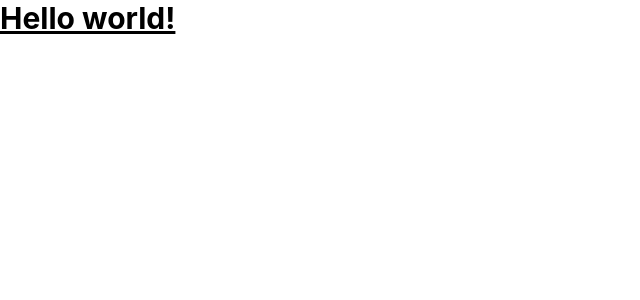
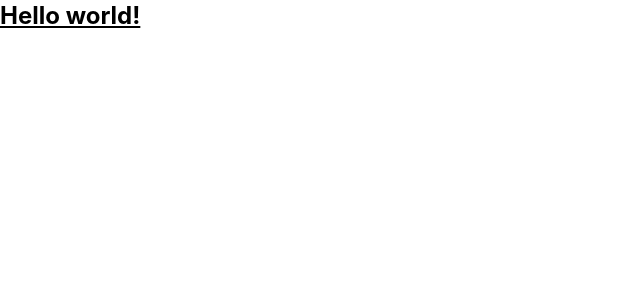
Before and after one commit to kieryk123/wizcode-app, a React (Create React App) app: page / in a window 1280 px wide. Shown: the top 300 px of the page, without its empty margins (0-640 px from the left). Built offline with nearby package versions, Linux system fonts and the light colour scheme.

Commit message:
chore: update config

```diff
--- a/package.json
+++ b/package.json
@@ -57,8 +57,7 @@
           "react-hooks/exhaustive-deps": "warn",
           "react/display-name": "off",
           "@typescript-eslint/explicit-module-boundary-types": "off",
-          "@typescript-eslint/no-explicit-any": "off",
-          "@typescript-eslint/switch-exhaustiveness-check": "warn"
+          "@typescript-eslint/no-explicit-any": "off"
         }
       }
     ]
@@ -76,6 +75,7 @@
     ]
   },
   "devDependencies": {
+    "eslint-plugin-prettier": "^4.2.1",
     "tailwindcss": "^3.3.2"
   },
   "husky": {
--- a/src/App.tsx
+++ b/src/App.tsx
@@ -3,7 +3,7 @@ import React from "react"
 function App() {
     return (
         <div>
-            <h1 className="text-3xl font-bold underline">Hello world!</h1>
+            <h1 className="text-2xl font-bold underline">Hello world!</h1>
         </div>
     )
 }
```
Also changed, not shown: 1 other file (tests, documents, lock files or other folders).
